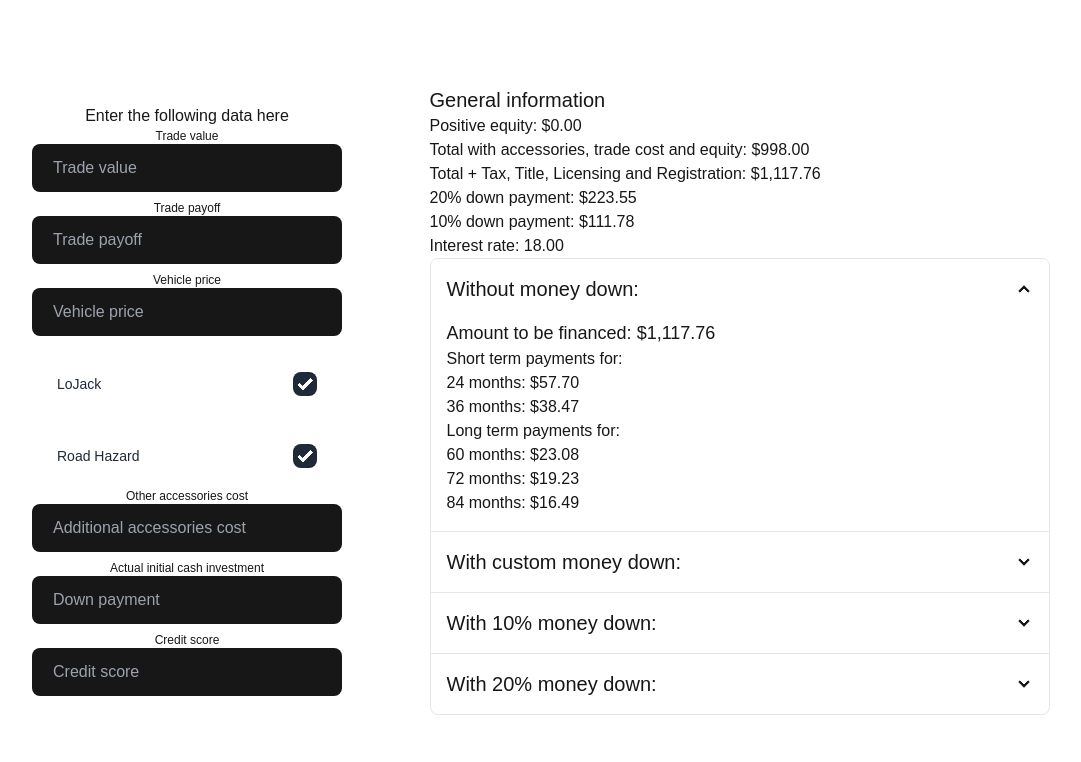
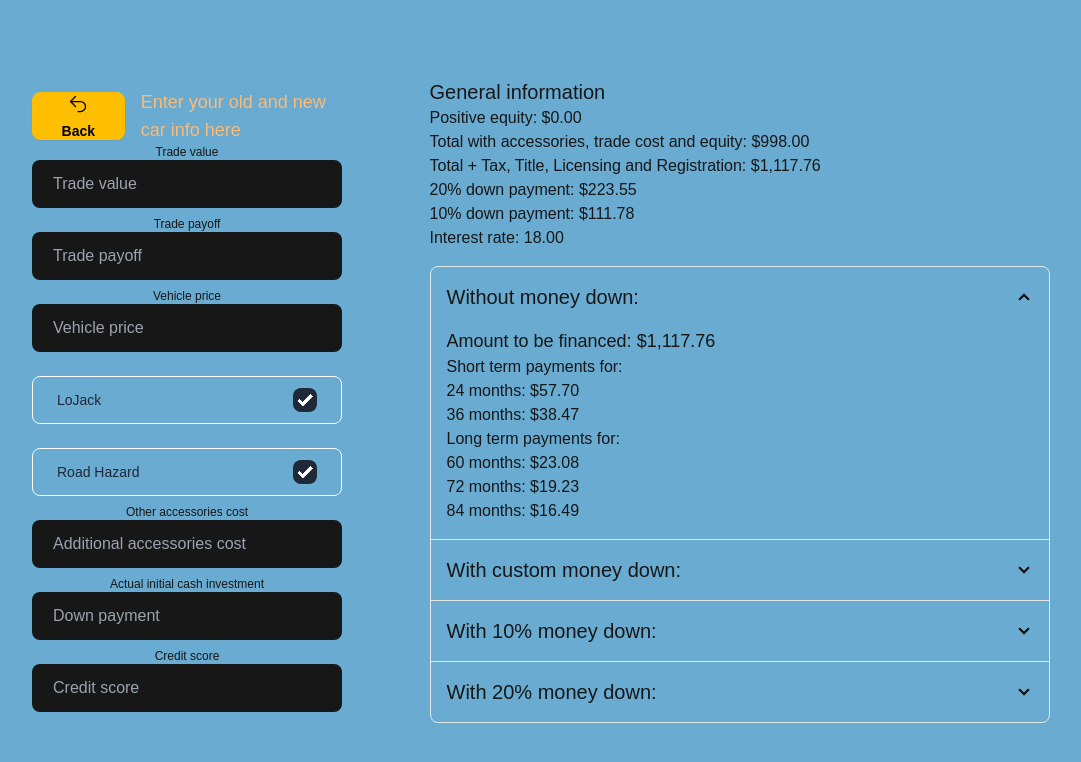
Before and after one commit to Meelenych/loan_calc, a Next.js app: page /calc in a window 1280 px wide. Shown: the top 762 px of the page, without its empty margins (143-1224 px from the left). Built offline with nearby package versions, Linux system fonts and the light colour scheme.

Commit message:
some colors

```diff
--- a/app/calc/page.jsx
+++ b/app/calc/page.jsx
@@ -1,11 +1,14 @@
 'use client';
 import { React, useState, useEffect } from 'react';
 import { ToastContainer, toast } from 'react-toastify';
+import Link from 'next/link';
+import Image from 'next/image';
 import 'react-toastify/dist/ReactToastify.css';
 import { toCurrency } from '../helpers/toCurrency';
 import { getInterestRate } from '../helpers/getInterestRate';
 import { initialFormData } from '../formUtils/initialFormData';
 import { fieldLengthLimits } from '../formUtils/fieldLengthLimits';
+import back from '../icons/back.svg';
 
 const CalcPage = () => {
 	const [errors, setErrors] = useState({});
@@ -129,7 +132,24 @@ const CalcPage = () => {
 			<ToastContainer />
 			{/* Form inputs */}
 			<div className='w-full md:w-1/4 flex flex-col items-center justify-center'>
-				<h2>Enter the following data here</h2>
+				<div className='w-full grid grid-cols-3 gap-4 items-center'>
+					<Link
+						className='btn rounded-lg btn-warning w-full'
+						href='/'
+						rel='noopener noreferrer'>
+						<Image
+							className='dark'
+							src={back}
+							alt='back'
+							width={20}
+							height={20}
+						/>
+						Back
+					</Link>
+					<h2 className='col-span-2 text-lg text-orange-300'>
+						Enter your old and new car info here
+					</h2>
+				</div>
 				<form className='grid grid-cols-1 w-full gap-2 min-w-0.5'>
 					<label
 						htmlFor='trade'
@@ -284,7 +304,7 @@ const CalcPage = () => {
 			{/* Loan information */}
 			<div className='w-full md:w-1/2'>
 				{/* General information */}
-				<div>
+				<div className='mb-4'>
 					<h2 className='text-xl font-medium'>General information</h2>
 					<ul>
 						<li>
--- a/app/globals.css
+++ b/app/globals.css
@@ -3,14 +3,14 @@
 @tailwind utilities;
 
 :root {
-  --background: #ffffff;
+  --background: rgba(24, 126, 185, 0.648);
   --foreground: #171717;
 }
 
 @media (prefers-color-scheme: dark) {
   :root {
-    --background: #0a0a0a;
-    --foreground: #ededed;
+    --background: rgba(3, 15, 22, 0.648);
+    --foreground: #dedfc0;
   }
 }
 
--- a/app/page.js
+++ b/app/page.js
@@ -1,6 +1,7 @@
 import Image from 'next/image';
 import banknotes from './icons/banknotes.svg';
 import bulb from './icons/bulb.svg';
+import Link from 'next/link';
 
 export default function Home() {
 	return (
@@ -8,7 +9,7 @@ export default function Home() {
 			<main className='flex flex-col gap-8 row-start-2 items-center sm:items-start'>
 				<div className='flex items-center'>
 					<Image
-						className='dark:invert'
+						className=''
 						src={banknotes}
 						alt='Next.js logo'
 						width={100}
@@ -19,7 +20,7 @@ export default function Home() {
 				</div>
 
 				<div className='w-full grid grid-cols-1 sm:grid-cols-3 gap-4'>
-					<a
+					<Link
 						className='rounded-lg border border-solid border-transparent transition-colors flex items-center justify-center bg-foreground text-background gap-2 hover:bg-[#383838] dark:hover:bg-[#ccc] text-sm sm:text-base h-10 sm:h-12 px-4 sm:px-5'
 						href='/calc'
 						rel='noopener noreferrer'>
@@ -31,16 +32,16 @@ export default function Home() {
 							height={20}
 						/>
 						Start here
-					</a>
+					</Link>
 
 					{/* Interest rates */}
 					<div className='dropdown dropdown-hover dropdown-top  gap-2 w-full'>
-						<div
+						<button
 							tabIndex={0}
-							role='button'
+							type='button'
 							className='btn rounded-lg btn-warning w-full'>
 							Check interest rates
-						</div>
+						</button>
 						{/* Rates table */}
 						<div
 							tabIndex={0}
@@ -104,7 +105,7 @@ export default function Home() {
 						</div>
 					</div>
 
-					<a
+					<Link
 						href='/tips'
 						className='rounded-lg border border-solid border-black/[.08] dark:border-white/[.145] transition-colors flex items-center justify-center gap-2 hover:bg-[#f2f2f2] dark:hover:bg-[#1a1a1a] hover:border-transparent text-sm sm:text-base h-10 sm:h-12 px-4 sm:px-5'
 						rel='noopener noreferrer'>
@@ -116,7 +117,7 @@ export default function Home() {
 							height={20}
 						/>
 						Read tips
-					</a>
+					</Link>
 				</div>
 			</main>
 			<footer className='row-start-3 flex gap-6 flex-wrap items-center justify-center'></footer>
--- a/app/tips/page.jsx
+++ b/app/tips/page.jsx
@@ -1,7 +1,27 @@
 import React from 'react';
+import Link from 'next/link';
+import Image from 'next/image';
+import back from '../icons/back.svg';
 
 const TipsPage = () => {
-	return <div>TIPS page</div>;
+	return (
+		<div>
+			<h1 className='text-xl'>TIPS page</h1>
+			<Link
+				className='btn rounded-lg btn-warning w-full sm:w-40'
+				href='/'
+				rel='noopener noreferrer'>
+				<Image
+					className='dark'
+					src={back}
+					alt='back'
+					width={20}
+					height={20}
+				/>
+				Back
+			</Link>
+		</div>
+	);
 };
 
 export default TipsPage;
```
Also changed, not shown: app/icons/back.svg (added), app/icons/banknotes.svg.
